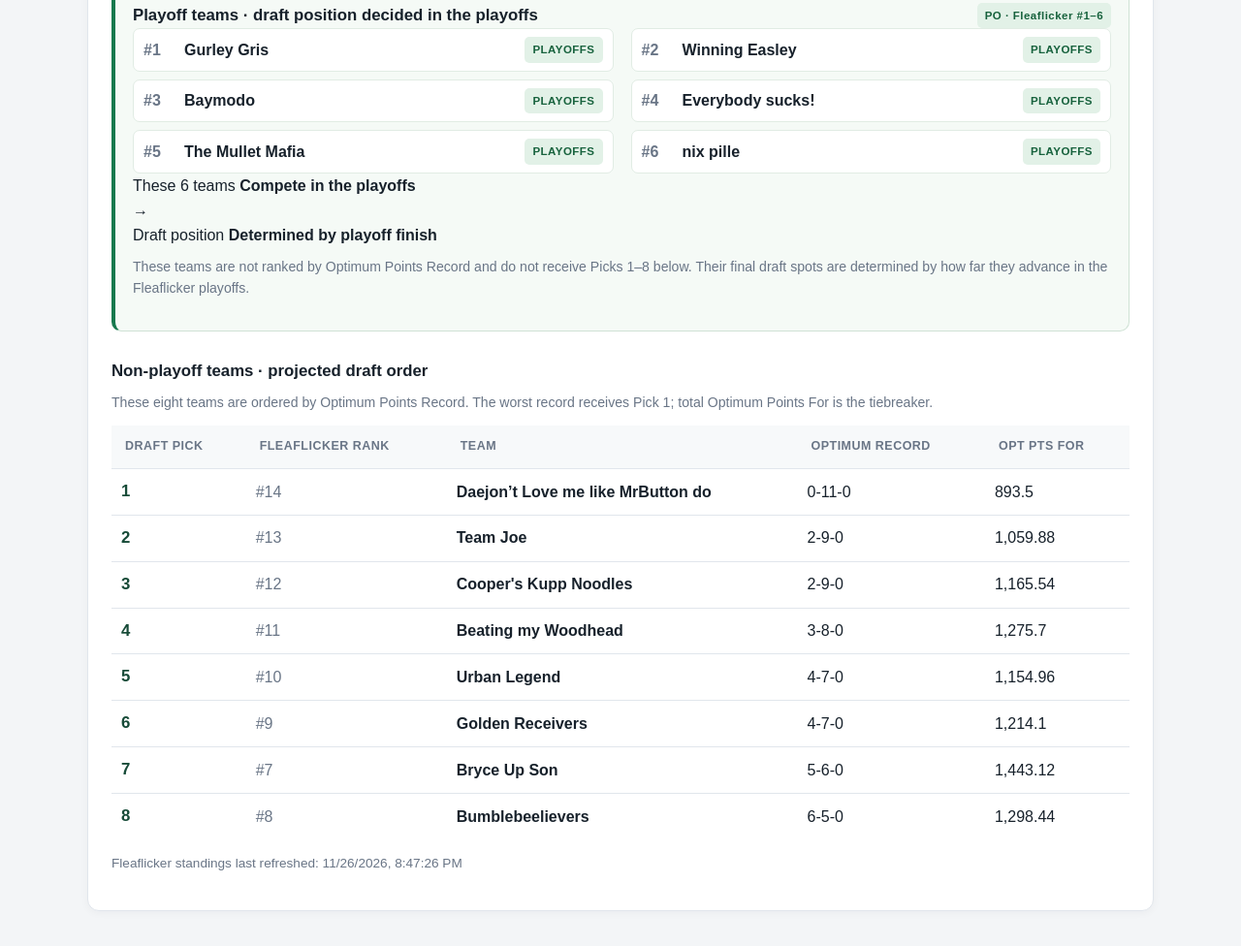
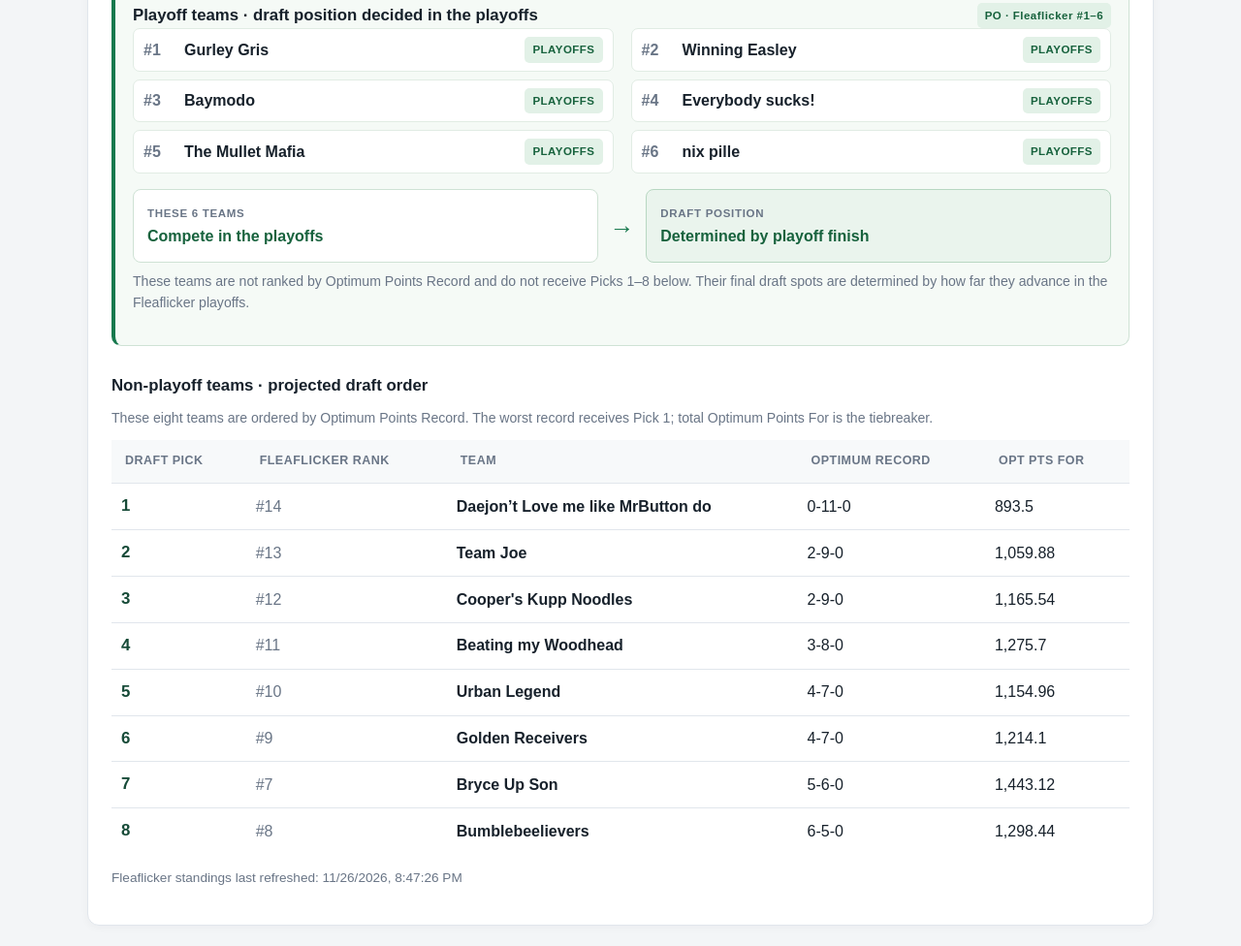
Before and after one commit to MrButton105/NFLdk-fantasy-optimum-points-records, a plain HTML site: page index.html in a window 1280 px wide. Shown: the part 2130-3106 px from the top of the page at 97% size. Drawn offline with Linux system fonts and the light colour scheme.

Commit message:
Style playoff-to-draft-position visual flow

```diff
--- a/styles.css
+++ b/styles.css
@@ -380,3 +380,62 @@ footer p {
     grid-template-columns: 1fr;
   }
 }
+
+
+/* Visual flow: playoff finish determines draft position */
+.playoff-draft-flow {
+  display: grid;
+  grid-template-columns: minmax(0, 1fr) auto minmax(0, 1fr);
+  align-items: stretch;
+  gap: 12px;
+  margin-top: 16px;
+}
+
+.playoff-flow-step {
+  display: flex;
+  flex-direction: column;
+  justify-content: center;
+  gap: 5px;
+  min-height: 76px;
+  padding: 12px 14px;
+  border: 1px solid #cfe2d5;
+  border-radius: 8px;
+  background: #fff;
+}
+
+.playoff-flow-label {
+  color: var(--muted);
+  font-size: 0.72rem;
+  font-weight: 700;
+  letter-spacing: 0.06em;
+  text-transform: uppercase;
+}
+
+.playoff-flow-step strong {
+  color: #17623d;
+  line-height: 1.3;
+}
+
+.playoff-flow-result {
+  background: #eaf4ed;
+  border-color: #b8d7c2;
+}
+
+.playoff-flow-arrow {
+  align-self: center;
+  color: var(--win);
+  font-size: 1.6rem;
+  font-weight: 800;
+}
+
+@media (max-width: 600px) {
+  .playoff-draft-flow {
+    grid-template-columns: 1fr;
+    gap: 6px;
+  }
+
+  .playoff-flow-arrow {
+    transform: rotate(90deg);
+    justify-self: center;
+  }
+}
```
